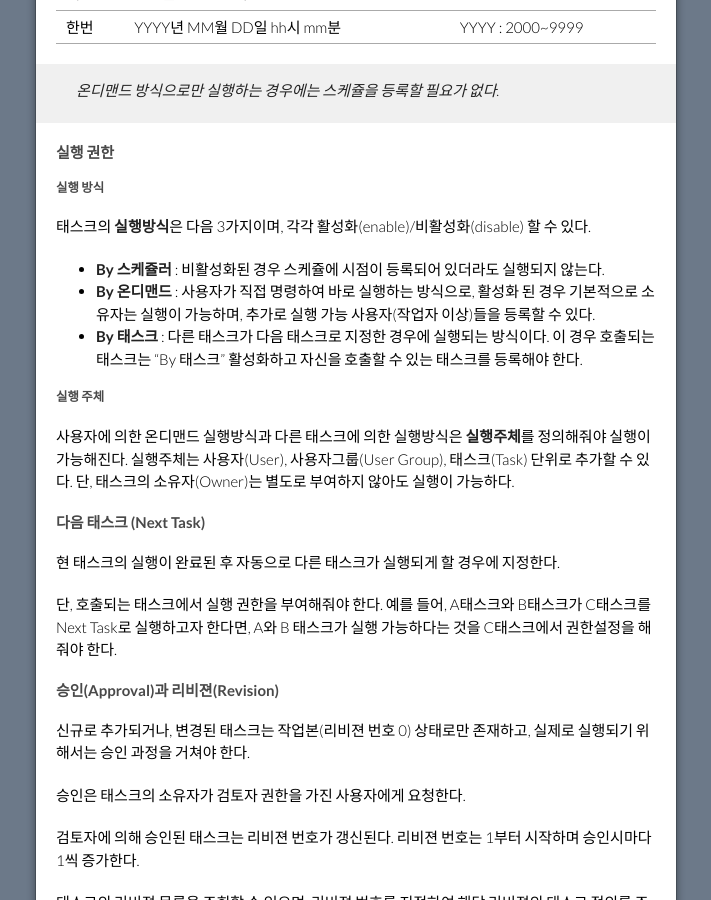
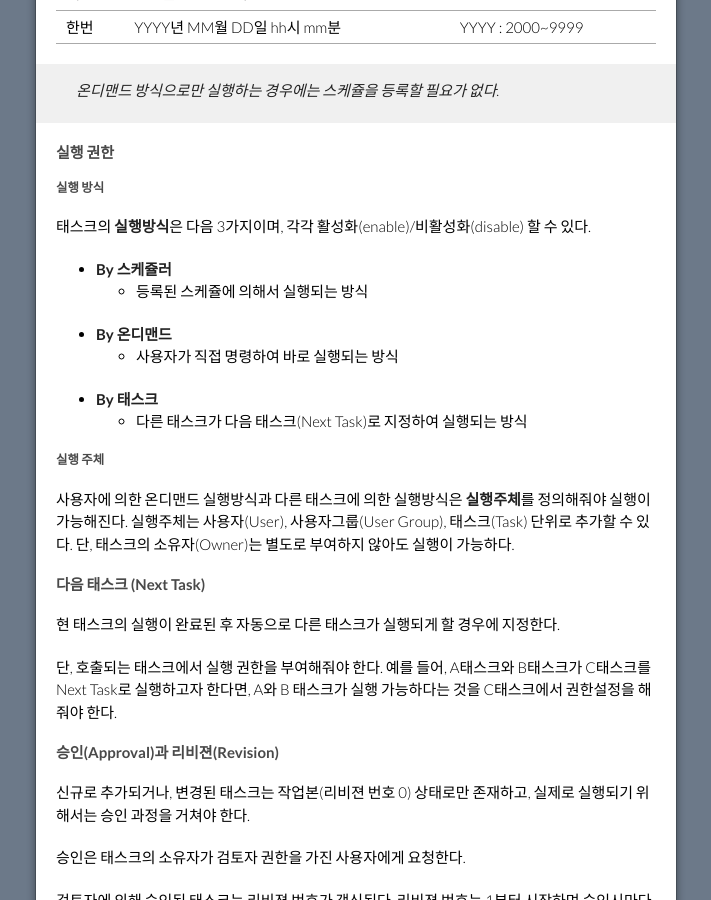
Before and after one commit to opmate/opmate.github.io, a Jekyll site: the page built from document/Overview.md, in a window 1280 px wide and 900 px high, scrolled down 3361 px. Shown: the whole window, without its empty margins (284-995 px from the left). Built offline with Jekyll 4.4.1, drawn with Linux system fonts in a browser that asks for light colours; our own code applies the rules of GitHub Pages for plain Markdown files; a script that is not in the unit is left out; the repository's description, which GitHub fills in, is left out.

Commit message:
Update Overview.md

```diff
--- a/document/Overview.md
+++ b/document/Overview.md
@@ -137,9 +137,12 @@ title: Overview
 
 태스크의 **실행방식**은 다음 3가지이며, 각각 활성화(enable)/비활성화(disable) 할 수 있다.
 
-- **By 스케쥴러** : 비활성화된 경우 스케쥴에 시점이 등록되어 있더라도 실행되지 않는다.
-- **By 온디맨드** : 사용자가 직접 명령하여 바로 실행하는 방식으로, 활성화 된 경우 기본적으로 소유자는 실행이 가능하며, 추가로 실행 가능 사용자(작업자 이상)들을 등록할 수 있다.
-- **By 태스크** : 다른 태스크가 다음 태스크로 지정한 경우에 실행되는 방식이다. 이 경우 호출되는 태스크는 "By 태스크" 활성화하고 자신을 호출할 수 있는 태스크를 등록해야 한다.
+- **By 스케쥴러**
+  - 등록된 스케쥴에 의해서 실행되는 방식
+- **By 온디맨드**
+  - 사용자가 직접 명령하여 바로 실행되는 방식
+- **By 태스크**
+  - 다른 태스크가 다음 태스크(Next Task)로 지정하여 실행되는 방식
 
 ##### 실행 주체
 
```
